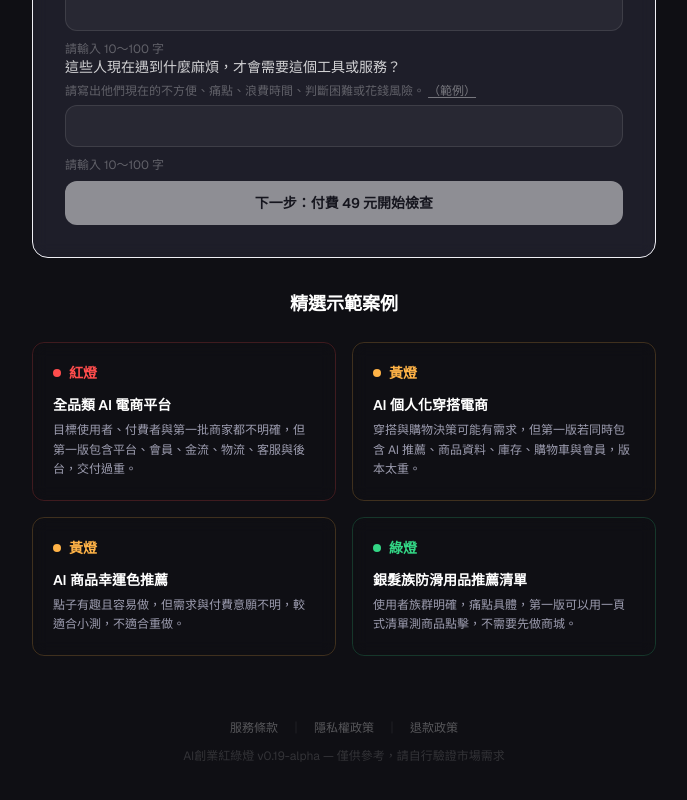
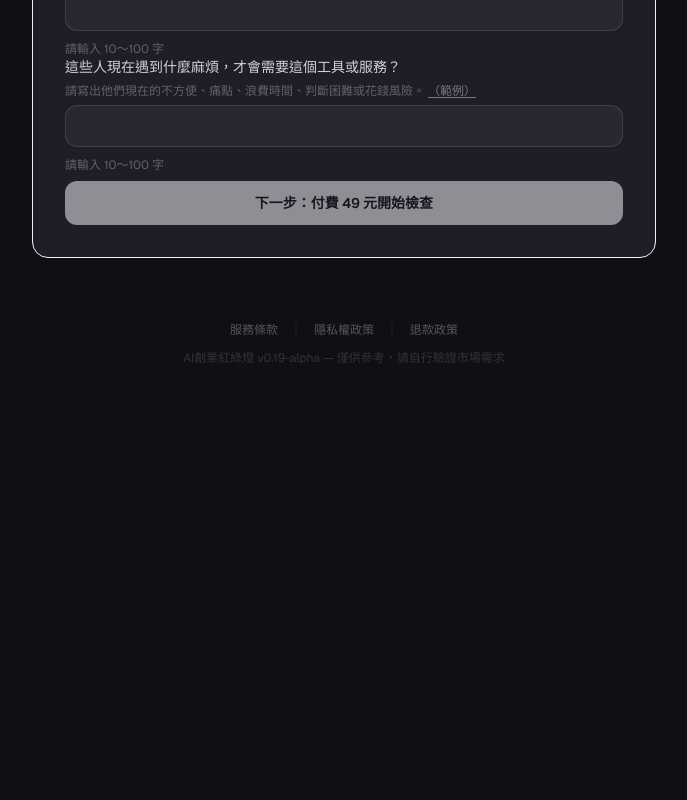
Before and after one commit to win781001-boop/ai-startup-traffic-light, a Next.js app: page / in a window 1280 px wide. Shown: the part 1194-1994 px from the top of the page, without its empty margins (296-983 px from the left). After the commit the page ends 1640 px from the top, so only its background shows below. Built offline with nearby package versions, Linux system fonts and the light colour scheme.

Commit message:
Hide featured demo cases

```diff
--- a/app/page.tsx
+++ b/app/page.tsx
@@ -475,27 +475,7 @@ export default function Home() {
         )}
         </div>
 
-        {/* Demo Cases */}
-        {!analysisData && (
-          <section className="mb-12">
-            <h2 className="mb-6 text-center text-lg font-semibold text-white">精選示範案例</h2>
-            <div className="grid gap-4 sm:grid-cols-2">
-              {DEMO_CASES.map((c, i) => {
-                const lc = lightConfig[c.light];
-                return (
-                  <div key={i} className={`rounded-xl border p-5 backdrop-blur-sm ${lc.border}`}>
-                    <div className="mb-3 flex items-center gap-2">
-                      <span className={`inline-block h-2 w-2 rounded-full ${lc.dot}`} />
-                      <span className={`text-sm font-semibold ${lc.css.split(" ")[1]}`}>{lc.label}</span>
-                    </div>
-                    <h3 className="mb-1.5 text-sm font-semibold text-white">{c.title}</h3>
-                    <p className="text-xs leading-relaxed text-text-secondary">{c.judgement}</p>
-                  </div>
-                );
-              })}
-            </div>
-          </section>
-        )}
+        {/* Demo Cases removed */}
 
         {/* Footer */}
         <footer className="mt-16 text-center space-y-3">
```
